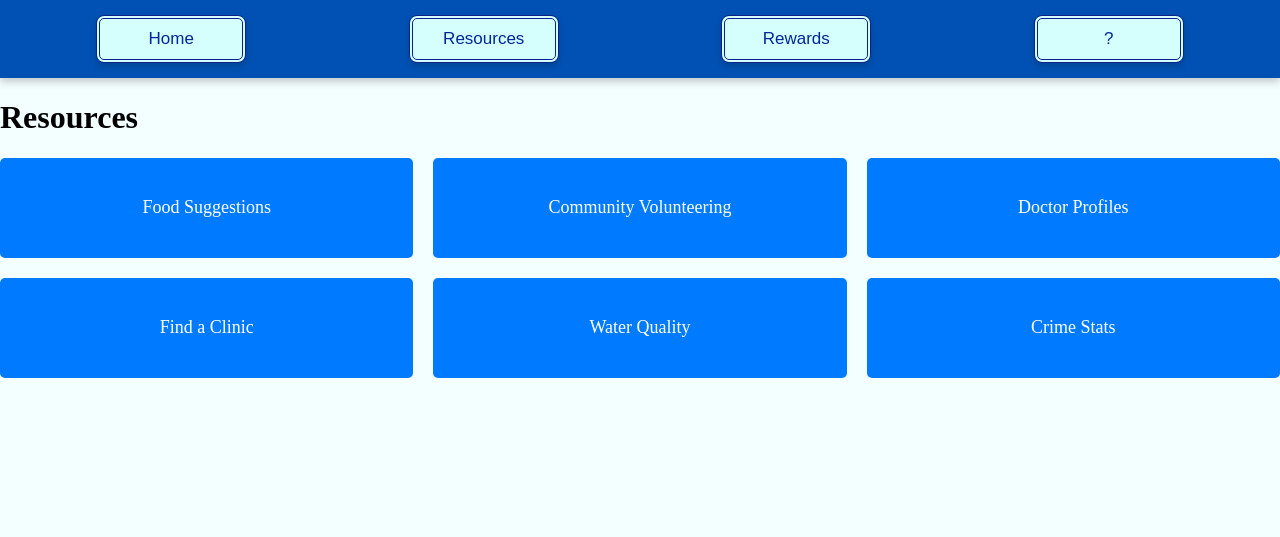
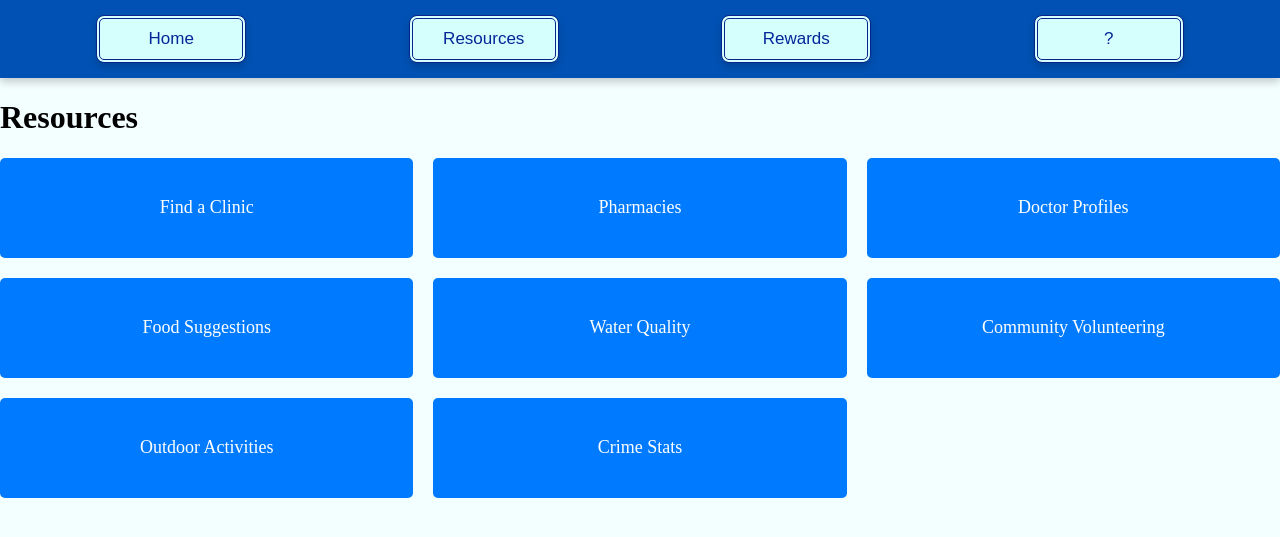
Before and after one commit to gapuzjia/2024-Big-Data-Hackathon, a Flask app: page /resources in a window 1280 px wide. Shown: the top 537 px of the page. Run offline with Flask 3, Linux system fonts and the light colour scheme; parts of the project's set-up code (start-up, migrations or seed data) failed here and were passed over.

Commit message:
add pages

```diff
--- a/vitalwatch/templates/index.html
+++ b/vitalwatch/templates/index.html
@@ -19,7 +19,9 @@
          <a href="/rewards">
             <button type="button">Rewards</button>
          </a>
-         <button class="/help" type="button">?</button>
+         <a href="/help">
+            <button type="button">?</button>
+         </a>
      </div>
 
 
--- a/vitalwatch/templates/resources.html
+++ b/vitalwatch/templates/resources.html
@@ -23,11 +23,13 @@
     <h1>Resources</h1>
 
     <div class="button-container">
+        <a href="https://www.sharp.com/locations" class="large-btn">Find a Clinic</a>
+        <a href="https://www.sharp.com/search/locations?place_type_facet=Pharmacies&v=1" class="large-btn">Pharmacies</a>
+        <a href="https://www.sharp.com/doctors" class="large-btn">Doctor Profiles</a>
         <a href="https://www.realcaliforniamilk.com/recipes/?occasion=healthier&gad_source=1&gclid=Cj0KCQjwyL24BhCtARIsALo0fSCZre23G7aUdYBBvjaa3Fqm_QX8lIj-6z4RtqTxnYRTokeDpO7KqJ8aAqjLEALw_wcB&gclsrc=aw.ds" class="large-btn">Food Suggestions</a>
+        <a href="https://www.sdbeachinfo.com/" class="large-btn">Water Quality</a>
         <a href="https://www.handsonsandiego.org/calendar" class="large-btn">Community Volunteering</a>
-        <a href="https://www.sharp.com/doctors" class="large-btn">Doctor Profiles</a>
-        <a href="https://www.sharp.com/locations" class="large-btn">Find a Clinic</a>
-        <a href="https://www.sdbeachinfo.com/" class="large-btn">Water Quality</a>
+        <a href="/search" class="large-btn">Outdoor Activities</a>
         <a href="https://www.crimemapping.com/" class="large-btn">Crime Stats</a>
     </div>
 
```
Also changed, not shown: vitalwatch/templates/help.html (added).
